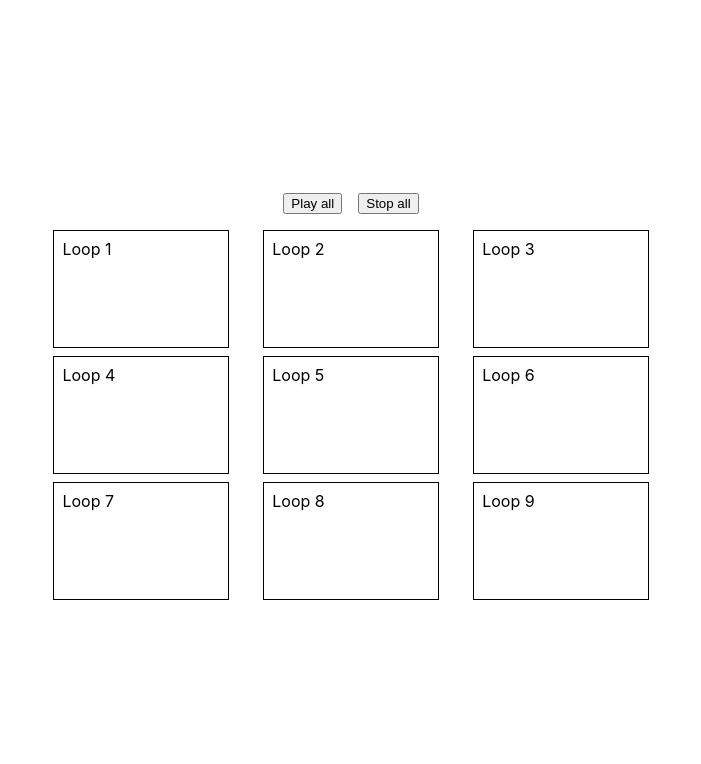
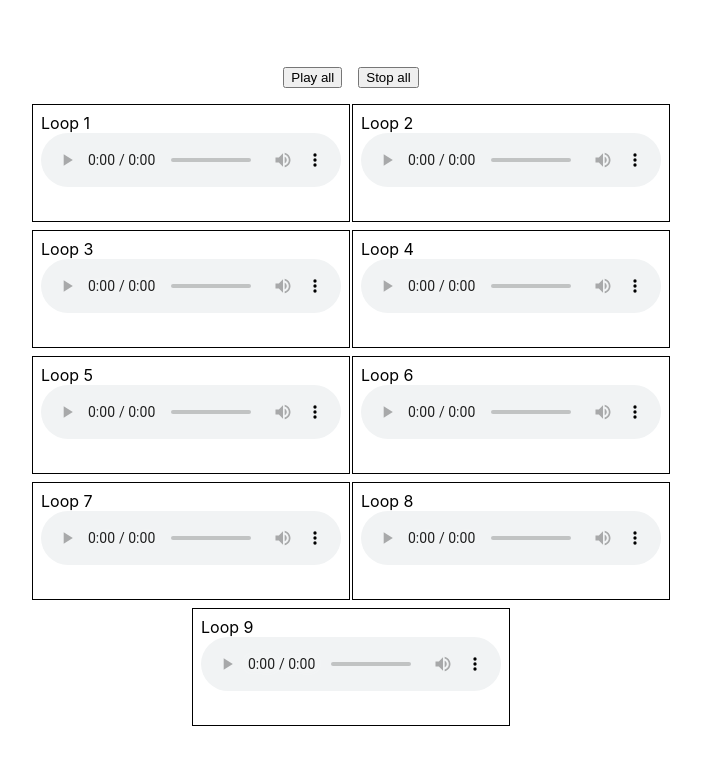
Before and after one commit to wildhamster26/loop-machine, a React (Create React App) app: page / in a window 1280 px wide. Shown: the top 764 px of the page, without its empty margins (289-990 px from the left). Built offline with nearby package versions, Linux system fonts and the light colour scheme.

Commit message:
Feat: export mp3 files from assets

```diff
--- a/src/App.css
+++ b/src/App.css
@@ -29,7 +29,7 @@ body,
   display: flex;
   justify-content: space-around;
   flex-wrap: wrap;
-  max-width: 50%;
+  max-width: 50vw;
 }
 
 .card {
@@ -38,4 +38,7 @@ body,
   margin-bottom: 8px;
   min-width: 25%;
   min-height: 100px;
+
+  display: flex;
+  flex-direction: column;
 }
--- a/src/App.tsx
+++ b/src/App.tsx
@@ -1,24 +1,52 @@
 import React from "react";
 import "./App.css";
-
+import {
+  loop1,
+  loop2,
+  loop3,
+  loop4,
+  loop5,
+  loop6,
+  loop7,
+  loop8,
+  loop9,
+} from "./assets/index";
 function App() {
   return (
     <div className="App">
-      <section className="controls">
+      <div className="controls">
         <button className="play-button">Play all</button>
         <button>Stop all</button>
-      </section>
-      <section className="cards">
-        <div className="card">Loop 1</div>
-        <div className="card">Loop 2</div>
-        <div className="card">Loop 3</div>
-        <div className="card">Loop 4</div>
-        <div className="card">Loop 5</div>
-        <div className="card">Loop 6</div>
-        <div className="card">Loop 7</div>
-        <div className="card">Loop 8</div>
-        <div className="card">Loop 9</div>
-      </section>
+      </div>
+      <div className="cards">
+        <div className="card">
+          Loop 1<audio controls src={loop1} />
+        </div>
+        <div className="card">
+          Loop 2<audio controls src={loop2} />
+        </div>
+        <div className="card">
+          Loop 3<audio controls src={loop3} />
+        </div>
+        <div className="card">
+          Loop 4<audio controls src={loop4} />
+        </div>
+        <div className="card">
+          Loop 5<audio controls src={loop5} />
+        </div>
+        <div className="card">
+          Loop 6<audio controls src={loop6} />
+        </div>
+        <div className="card">
+          Loop 7<audio controls src={loop7} />
+        </div>
+        <div className="card">
+          Loop 8<audio controls src={loop8} />
+        </div>
+        <div className="card">
+          Loop 9<audio controls src={loop9} />
+        </div>
+      </div>
     </div>
   );
 }
--- /dev/null
+++ b/src/assets/index.js
@@ -0,0 +1,9 @@
+export const loop1 = require("./src_assets_loops_1-GHS_123_Filo_Kick_Clap.mp3");
+export const loop2 = require("./loop_2.mp3");
+export const loop3 = require("./src_assets_loops_3-GHS_123_Gm_Sun_Synth_Bass.mp3");
+export const loop4 = require("./loop_4.mp3");
+export const loop5 = require("./src_assets_loops_5-hk_gtr125_pickcut_Gm.mp3");
+export const loop6 = require("./src_assets_loops_6-hk_syn125_holdme1_Gm.mp3");
+export const loop7 = require("./src_assets_loops_7-hk_top125_latint.mp3");
+export const loop8 = require("./src_assets_loops_8-hk_top125_zulu.mp3");
+export const loop9 = require("./src_assets_loops_9-hk_mus125_lovefunk2_Gm.mp3");
```
